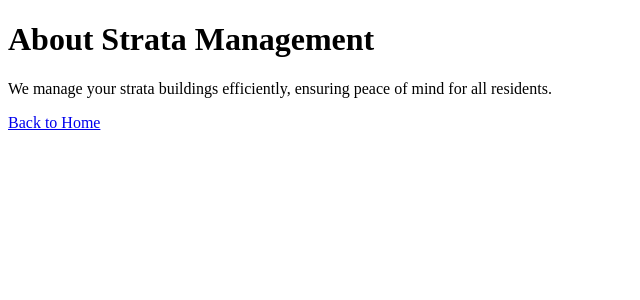
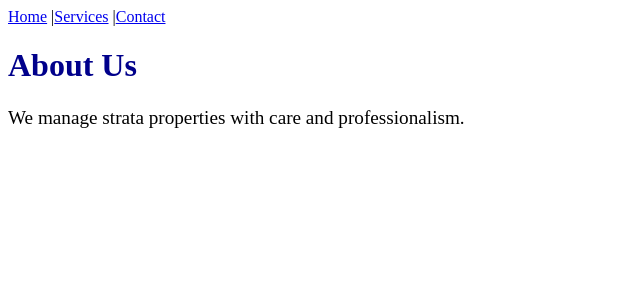
Before and after one commit to sukarim152/strata_managment, a Next.js app: page /about in a window 1280 px wide. Shown: the top 300 px of the page, without its empty margins (0-640 px from the left). Built offline with nearby package versions, Linux system fonts and the light colour scheme.

Commit message:
Update about.js

```diff
--- a/pages/about.js
+++ b/pages/about.js
@@ -1,13 +1,20 @@
+// pages/about.js
+import styles from '../styles/about.module.css';
 import Link from 'next/link';
-import styles from '../styles/about.module.css'; // Import the CSS module
 
 export default function About() {
   return (
-    <div className={styles.container}>
-      <h1>About Strata Management</h1>
-      <p>We manage your strata buildings efficiently, ensuring peace of mind for all residents.</p>
+    <div>
+      <nav>
+        <Link href="/">Home</Link> |
+        <Link href="/services">Services</Link> |
+        <Link href="/contact">Contact</Link>
+      </nav>
 
-      <Link href="/">Back to Home</Link>
+      <h1 className={styles.title}>About Us</h1>
+      <p className={styles.paragraph}>
+        We manage strata properties with care and professionalism.
+      </p>
     </div>
   );
 }
```
